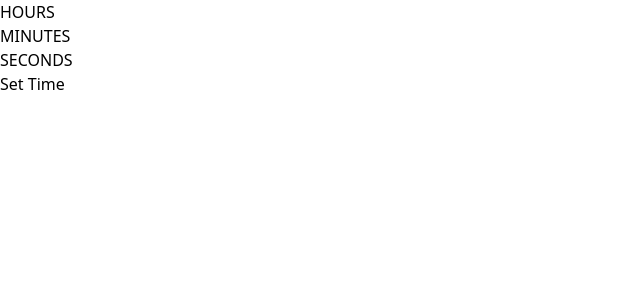
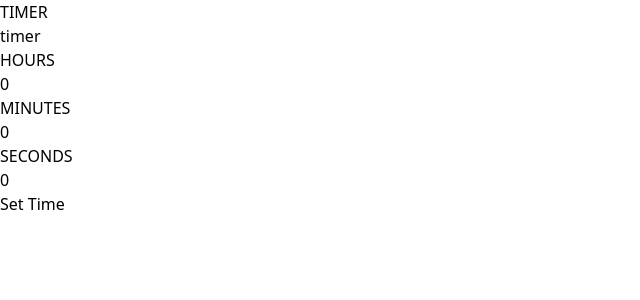
Before and after one commit to jekiquin/multicountdown, a React (Create React App) app: page / in a window 1280 px wide. Shown: the top 300 px of the page, without its empty margins (0-640 px from the left). Built offline with nearby package versions, Linux system fonts and the light colour scheme.

Commit message:
added functionality on user inputs and forms

```diff
--- a/src/components/UserForm/UserForm.js
+++ b/src/components/UserForm/UserForm.js
@@ -1,14 +1,33 @@
+import { useState } from 'react';
+import { v4 as uuid } from 'uuid';
 import UserInput from 'components/UserInput/UserInput';
-import { MAXVALUES } from 'data/max-time-values';
-import { v4 as uuid } from 'uuid';
+import { ATTRIBUTES } from 'data/user-input-attributes';
 
 export default function UserForm() {
-	const displayInputs = MAXVALUES.map((data) => (
-		<UserInput key={uuid()} id={data.id} maxNumber={data.maxValue} />
+	const [isInputReset, setIsInputReset] = useState(false);
+	const handleSubmit = (e) => {
+		e.preventDefault();
+		console.log(
+			e.target.timer.value,
+			e.target.hours.value,
+			e.target.minutes.value,
+			e.target.seconds.value
+		);
+		setIsInputReset(true);
+	};
+
+	const displayInputs = ATTRIBUTES.map((data) => (
+		<UserInput
+			key={uuid()}
+			timerAttributes={data}
+			isInputReset={isInputReset}
+			setIsInputReset={setIsInputReset}
+		/>
 	));
+
 	return (
 		<section>
-			<form>
+			<form onSubmit={handleSubmit} autoComplete="false">
 				{displayInputs}
 				<button type="submit">Set Time</button>
 			</form>
--- a/src/components/UserInput/UserInput.js
+++ b/src/components/UserInput/UserInput.js
@@ -1,15 +1,38 @@
 import PropTypes from 'prop-types';
+import { useState, useEffect } from 'react';
 
-export default function UserInput({ id, maxNumber }) {
+export default function UserInput({ timerAttributes, isInputReset, setIsInputReset }) {
+	const { id, type, maxNumber, maxLength, defaultValue } = timerAttributes;
+	const [value, setValue] = useState(defaultValue);
+
+	useEffect(() => {
+		if (isInputReset) {
+			setValue(defaultValue);
+			setIsInputReset(false);
+		}
+	}, [isInputReset, setIsInputReset, defaultValue]);
+
+	const onChangeHandler = (e) => {
+		setValue(e.target.value);
+	};
+
 	return (
-		<div>
+		<div className="flex flex-col">
 			<label htmlFor={id}>{id.toUpperCase()}</label>
-			<input type="number" id={id} name={id} max={maxNumber.toString()} />
+			<input
+				type={type}
+				id={id}
+				name={id}
+				min={maxNumber ? 0 : null}
+				max={maxNumber?.toString()}
+				maxLength={maxLength?.toString()}
+				value={value}
+				onChange={onChangeHandler}
+			/>
 		</div>
 	);
 }
 
 UserInput.propTypes = {
-	id: PropTypes.string.isRequired,
-	maxNumber: PropTypes.number.isRequired
+	timerAttributes: PropTypes.object.isRequired
 };
--- a/src/data/max-time-values.js
+++ /dev/null
@@ -1,14 +0,0 @@
-export const MAXVALUES = [
-	{
-		id: 'hours',
-		maxValue: 9999
-	},
-	{
-		id: 'minutes',
-		maxValue: 60
-	},
-	{
-		id: 'seconds',
-		maxValue: 60
-	}
-];
--- /dev/null
+++ b/src/data/user-input-attributes.js
@@ -0,0 +1,30 @@
+export const ATTRIBUTES = [
+	{
+		id: 'timer',
+		maxNumber: null,
+		maxLength: 25,
+		type: 'text',
+		defaultValue: 'timer'
+	},
+	{
+		id: 'hours',
+		maxNumber: 9999,
+		maxLength: null,
+		type: 'number',
+		defaultValue: '0'
+	},
+	{
+		id: 'minutes',
+		maxNumber: 60,
+		maxLength: null,
+		type: 'number',
+		defaultValue: '0'
+	},
+	{
+		id: 'seconds',
+		maxNumber: 60,
+		maxLength: null,
+		type: 'number',
+		defaultValue: '0'
+	}
+];
```
